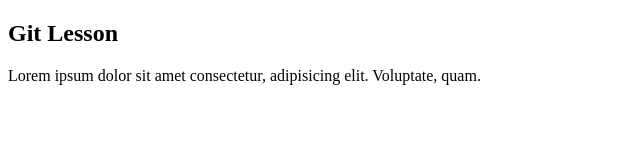
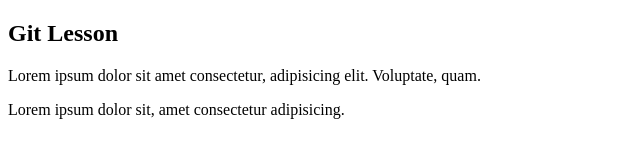
Before and after one commit to EdKarapetian/project-for-instagram, a plain HTML site: page index.html in a window 1280 px wide. Shown: the whole page, without its empty margins (0-640 px from the left). Drawn offline with Linux system fonts and the light colour scheme.

Commit message:
my second commit

```diff
--- a/index.html
+++ b/index.html
@@ -9,6 +9,7 @@
 <body>
     <h2>Git Lesson</h2>
     <p>Lorem ipsum dolor sit amet consectetur, adipisicing elit. Voluptate, quam.</p>
+    <p>Lorem ipsum dolor sit, amet consectetur adipisicing.</p>
 
 </body>
 </html>
--- a/style.css
+++ b/style.css
@@ -0,0 +1,5 @@
+*{
+    margin: 0;
+    padding: 0;
+    box-sizing: border-box;
+}
```
